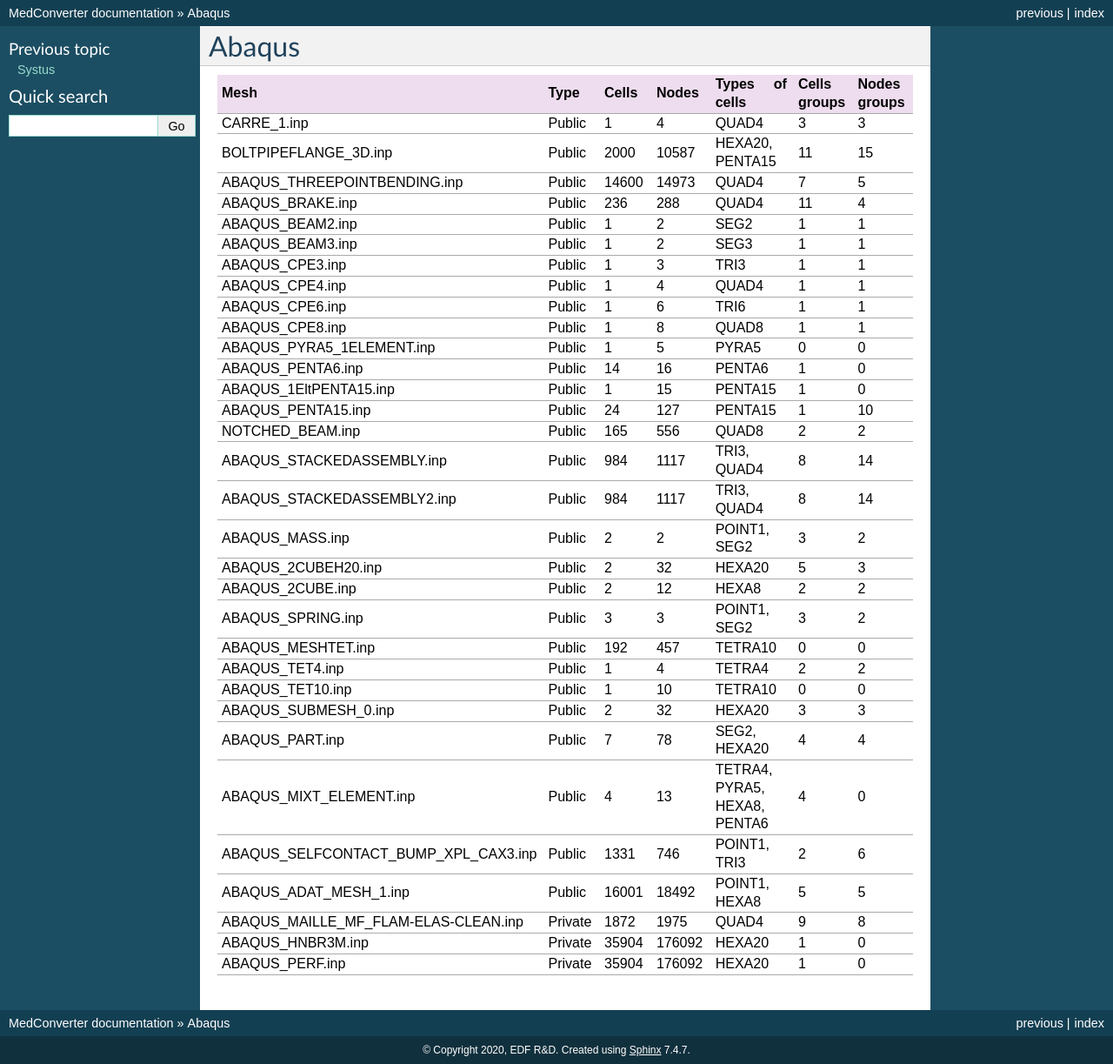
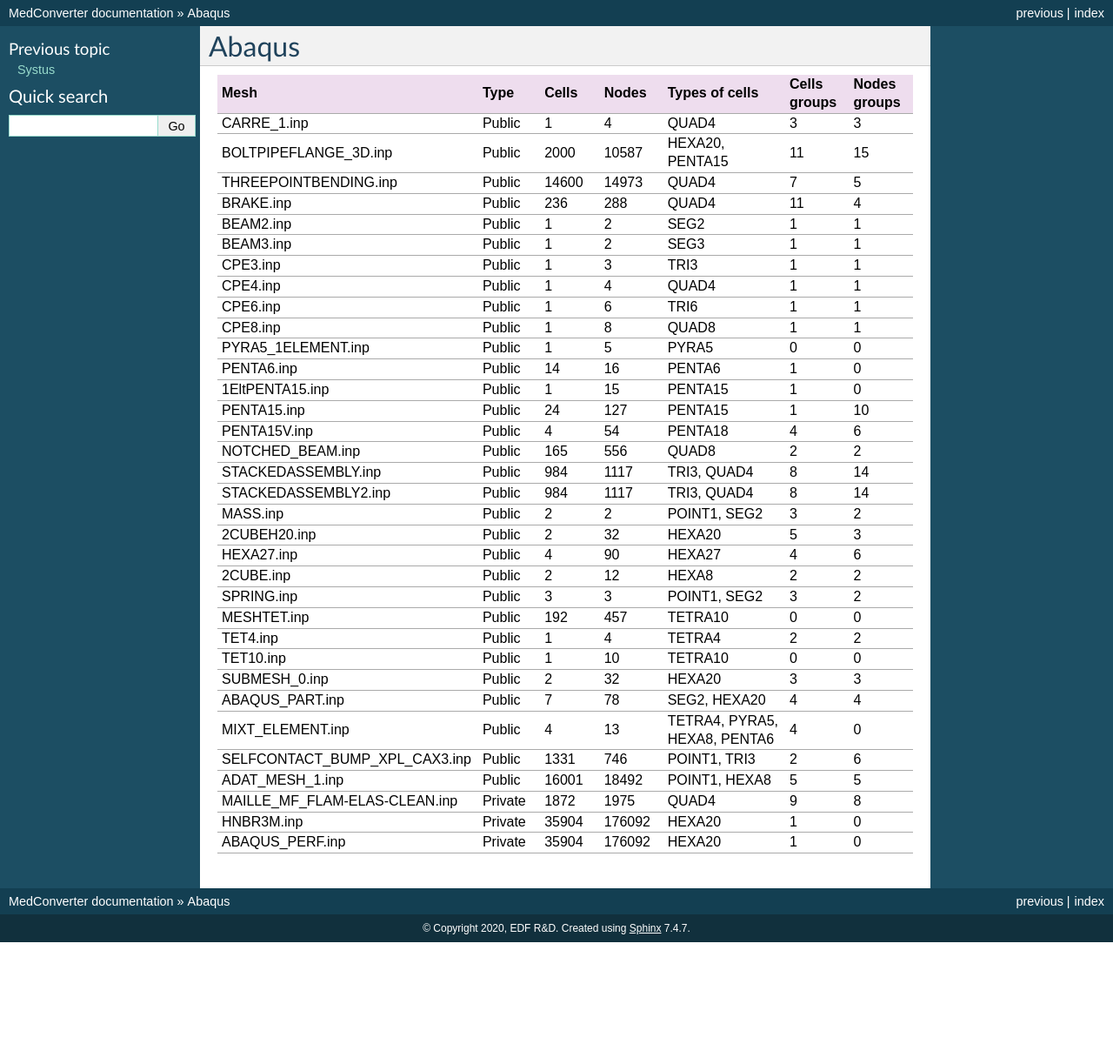
Before and after one commit to jf---/salome-med-convert, a Sphinx documentation site: the page built from doc/sphinx/tests_abaqus.rst, in a window 1280 px wide. Shown: the whole page at 87% size. Built offline with Sphinx 7.4.7, drawn with Linux system fonts in a browser that asks for light colours; formulas are drawn with MathJax 3; after the commit the page ends 1083 px from its top, so only the background shows below that.

Commit message:
[#29889] Add PENTA18 and HEXA27 tests

```diff
--- a/doc/sphinx/tests_abaqus.rst
+++ b/doc/sphinx/tests_abaqus.rst
@@ -26,90 +26,97 @@
      - HEXA20, PENTA15
      - 11
      - 15
-   * - ABAQUS_THREEPOINTBENDING.inp
+   * - THREEPOINTBENDING.inp
      - Public
      - 14600
      - 14973
      - QUAD4
      - 7
      - 5
-   * - ABAQUS_BRAKE.inp
+   * - BRAKE.inp
      - Public
      - 236
      - 288
      - QUAD4
      - 11
      - 4
-   * - ABAQUS_BEAM2.inp
+   * - BEAM2.inp
      - Public
      - 1
      - 2
      - SEG2
      - 1
      - 1
-   * - ABAQUS_BEAM3.inp
+   * - BEAM3.inp
      - Public
      - 1
      - 2
      - SEG3
      - 1
      - 1
-   * - ABAQUS_CPE3.inp
+   * - CPE3.inp
      - Public
      - 1
      - 3
      - TRI3
      - 1
      - 1
-   * - ABAQUS_CPE4.inp
+   * - CPE4.inp
      - Public
      - 1
      - 4
      - QUAD4
      - 1
      - 1
-   * - ABAQUS_CPE6.inp
+   * - CPE6.inp
      - Public
      - 1
      - 6
      - TRI6
      - 1
      - 1
-   * - ABAQUS_CPE8.inp
+   * - CPE8.inp
      - Public
      - 1
      - 8
      - QUAD8
      - 1
      - 1
-   * - ABAQUS_PYRA5_1ELEMENT.inp
+   * - PYRA5_1ELEMENT.inp
      - Public
      - 1
      - 5
      - PYRA5
      - 0
      - 0
-   * - ABAQUS_PENTA6.inp
+   * - PENTA6.inp
      - Public
      - 14
      - 16
      - PENTA6
      - 1
      - 0
-   * - ABAQUS_1EltPENTA15.inp
+   * - 1EltPENTA15.inp
      - Public
      - 1
      - 15
      - PENTA15
      - 1
      - 0
-   * - ABAQUS_PENTA15.inp
+   * - PENTA15.inp
      - Public
      - 24
      - 127
      - PENTA15
      - 1
      - 10
+   * - PENTA15V.inp
+     - Public
+     - 4
+     - 54
+     - PENTA18
+     - 4
+     - 6
    * - NOTCHED_BEAM.inp
      - Public
      - 165
@@ -117,70 +124,77 @@
      - QUAD8
      - 2
      - 2
-   * - ABAQUS_STACKEDASSEMBLY.inp
+   * - STACKEDASSEMBLY.inp
      - Public
      - 984
      - 1117
      - TRI3, QUAD4
      - 8
      - 14
-   * - ABAQUS_STACKEDASSEMBLY2.inp
+   * - STACKEDASSEMBLY2.inp
      - Public
      - 984
      - 1117
      - TRI3, QUAD4
      - 8
      - 14
-   * - ABAQUS_MASS.inp
+   * - MASS.inp
      - Public
      - 2
      - 2
      - POINT1, SEG2
      - 3
      - 2
-   * - ABAQUS_2CUBEH20.inp
+   * - 2CUBEH20.inp
      - Public
      - 2
      - 32
      - HEXA20
      - 5
      - 3
-   * - ABAQUS_2CUBE.inp
+   * - HEXA27.inp
+     - Public
+     - 4
+     - 90
+     - HEXA27
+     - 4
+     - 6
+   * - 2CUBE.inp
      - Public
      - 2
      - 12
      - HEXA8
      - 2
      - 2
-   * - ABAQUS_SPRING.inp
+   * - SPRING.inp
      - Public
      - 3
      - 3
      - POINT1, SEG2
      - 3
      - 2
-   * - ABAQUS_MESHTET.inp
+   * - MESHTET.inp
      - Public
      - 192
      - 457
      - TETRA10
      - 0
      - 0
-   * - ABAQUS_TET4.inp
+   * - TET4.inp
      - Public
      - 1
      - 4
      - TETRA4
      - 2
      - 2
-   * - ABAQUS_TET10.inp
+   * - TET10.inp
      - Public
      - 1
      - 10
      - TETRA10
      - 0
      - 0
-   * - ABAQUS_SUBMESH_0.inp
+   * - SUBMESH_0.inp
      - Public
      - 2
      - 32
@@ -194,35 +208,35 @@
      - SEG2, HEXA20
      - 4
      - 4
-   * - ABAQUS_MIXT_ELEMENT.inp
+   * - MIXT_ELEMENT.inp
      - Public
      - 4
      - 13
      - TETRA4, PYRA5, HEXA8, PENTA6
      - 4
      - 0
-   * - ABAQUS_SELFCONTACT_BUMP_XPL_CAX3.inp
+   * - SELFCONTACT_BUMP_XPL_CAX3.inp
      - Public
      - 1331
      - 746
      - POINT1, TRI3
      - 2
      - 6
-   * - ABAQUS_ADAT_MESH_1.inp
+   * - ADAT_MESH_1.inp
      - Public
      - 16001
      - 18492
      - POINT1, HEXA8
      - 5
      - 5
-   * - ABAQUS_MAILLE_MF_FLAM-ELAS-CLEAN.inp
+   * - MAILLE_MF_FLAM-ELAS-CLEAN.inp
      - Private
      - 1872
      - 1975
      - QUAD4
      - 9
      - 8
-   * - ABAQUS_HNBR3M.inp
+   * - HNBR3M.inp
      - Private
      - 35904
      - 176092
```
Also changed, not shown: 4 other files.
